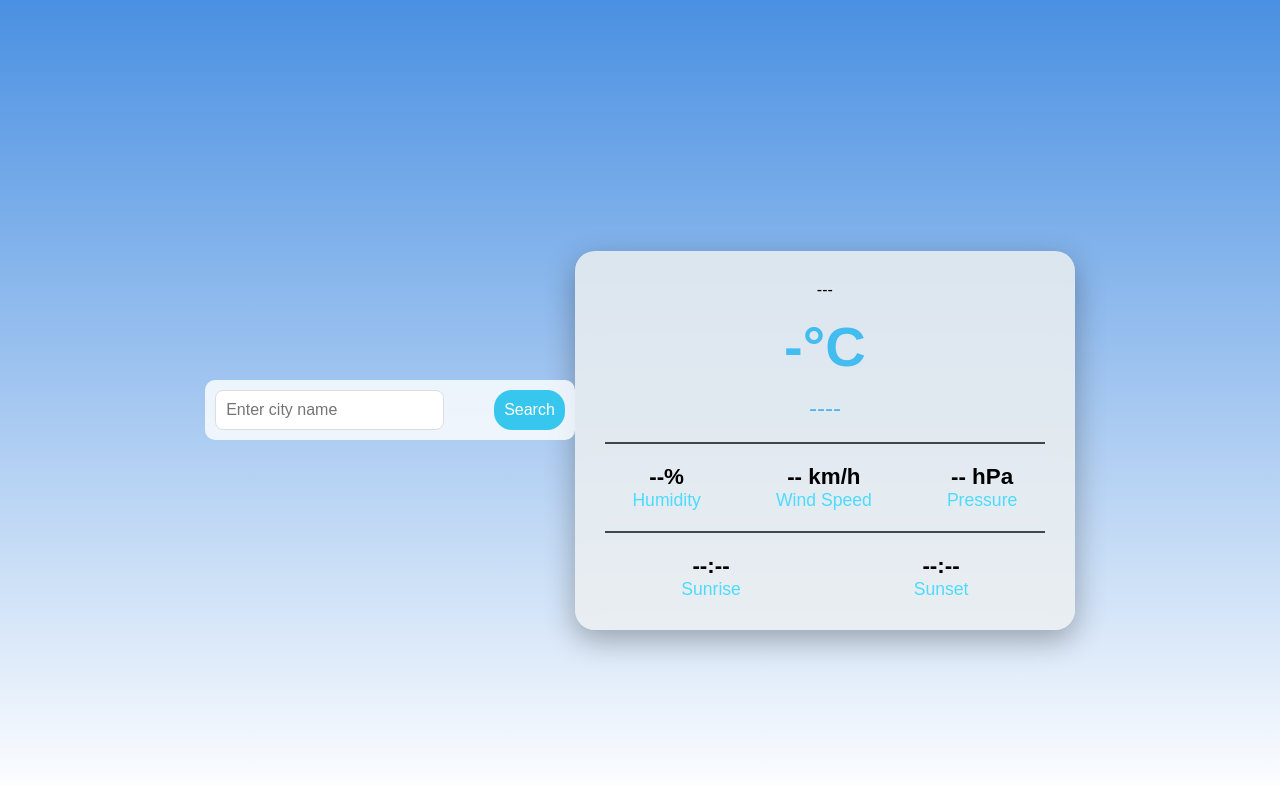
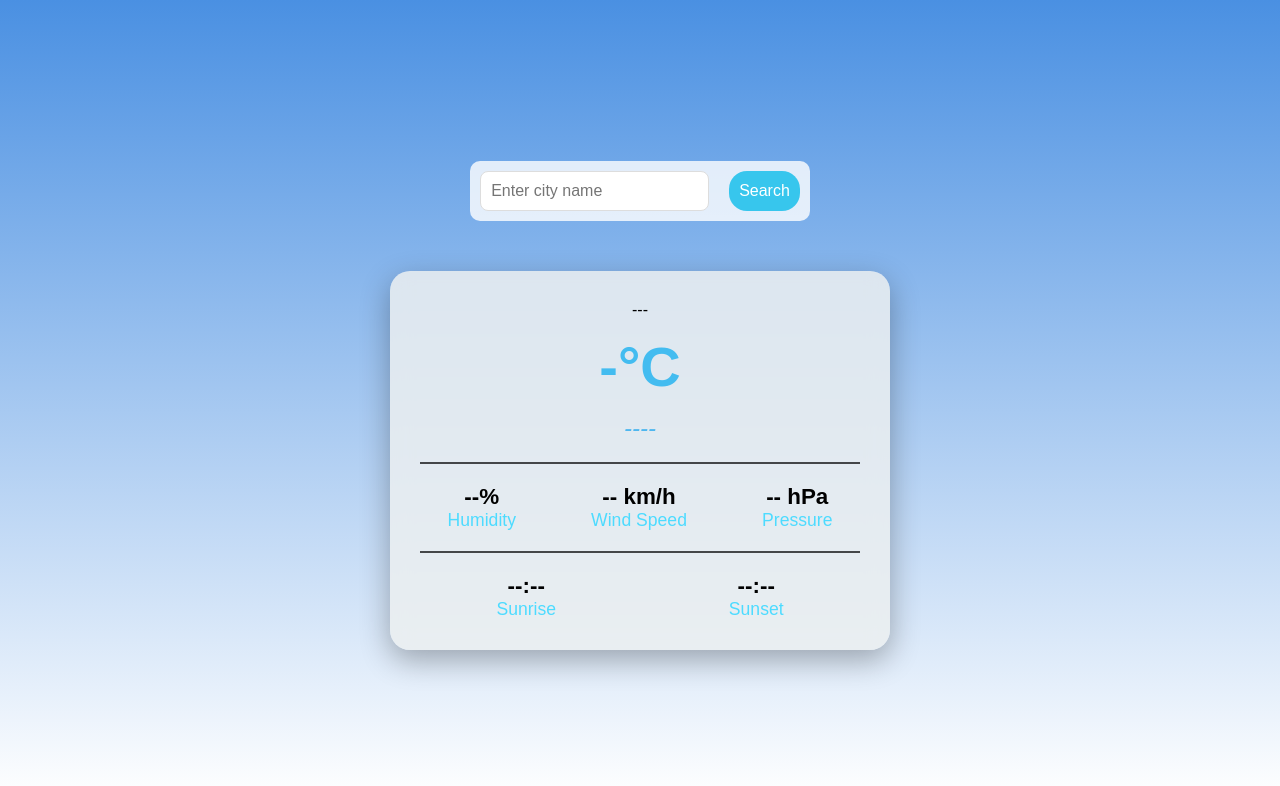
Before and after one commit to ChandiniPriya2610/RamyaBhargavi, a plain HTML site: page index.html in a window 1280 px wide. Drawn offline with Linux system fonts and the light colour scheme.

Commit message:
Update style.css

```diff
--- a/style.css
+++ b/style.css
@@ -3,20 +3,35 @@
     padding: 0;
     box-sizing: border-box;
 }
+
 body {
     font-family: Arial, sans-serif;
     background: linear-gradient(to bottom, #4a90e2, #ffffff);
     height: 100vh;
     display: flex;
+    flex-direction: column;
     justify-content: center;
     align-items: center;
 }
 
+.header {
+    text-align: center;
+    margin-top: 20px;
+}
+
+.header h1 {
+    font-size: 3rem;
+    font-weight: bold;
+    color: #ffffff;
+    text-shadow: 2px 2px 10px rgba(0, 0, 0, 0.4);
+    margin-bottom: 20px;
+}
+
 .search-bar {
-    margin-top: 20px;
+    margin-top: 10px;
     display: flex;
     justify-content: center;
-    gap: 50px;
+    gap: 20px;
     position: sticky;
     top: 0;
     background: rgba(255, 255, 255, 0.8);
@@ -43,20 +58,7 @@ body {
 }
 
 .search-bar button:hover {
-
     background: #29bfda;
-}
-.search-bar {
-    margin-top: 20px;  /* Adjust this margin if necessary */
-    display: flex;
-    justify-content: center;
-    gap: 50px;
-    position: sticky;
-    top: 0;
-    background: rgba(255, 255, 255, 0.8);
-    padding: 10px;
-    border-radius: 10px;
-    z-index: 1000;
 }
 
 .container {
@@ -69,7 +71,7 @@ body {
     box-shadow: 0 10px 30px rgba(0, 0, 0, 0.3);
     backdrop-filter: blur(10px);
     animation: fadeIn 1.5s ease-in-out;
-    margin-top: 80px; /* Increase margin-top for more space between the search bar and box */
+    margin-top: 50px; /* Adjusted for spacing after the search bar */
 }
 
 .icon img {
```
